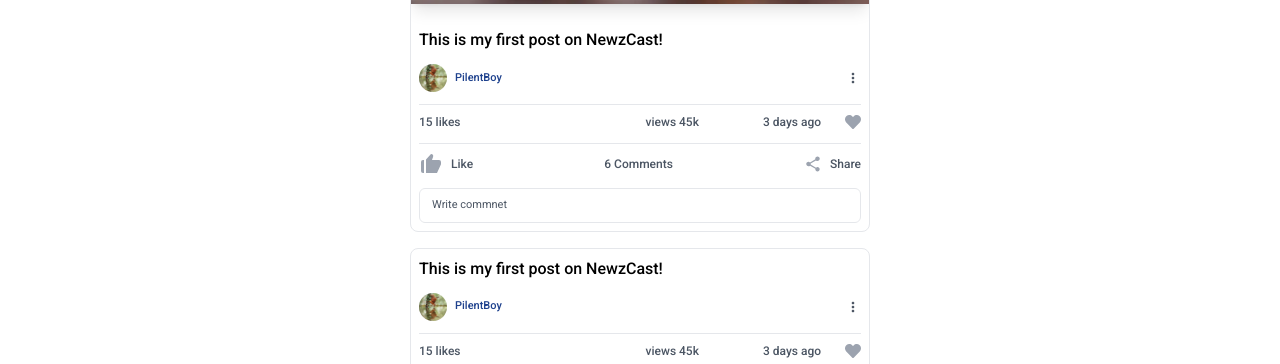
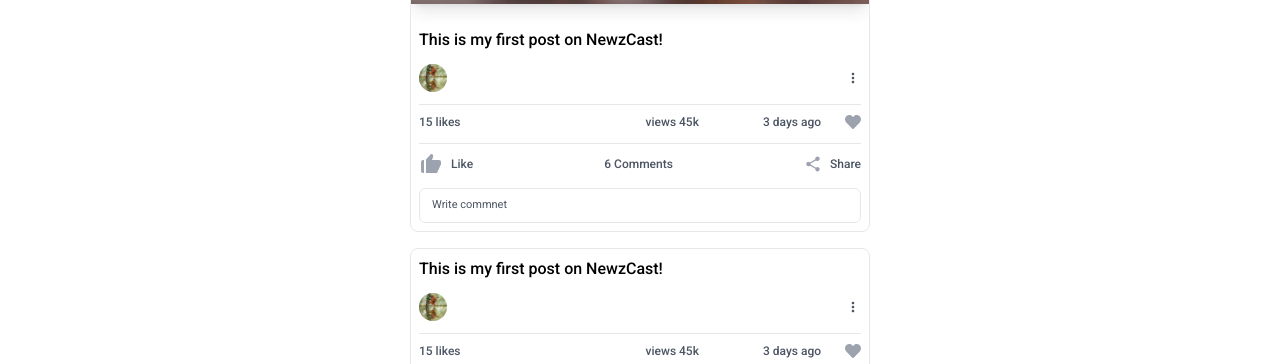
Before and after one commit to pilentboy/NewzCast, a React (Create React App) app: page /newzcast in a window 1280 px wide. Shown: the part 436-800 px from the top of the page. Built offline with nearby package versions, Linux system fonts and the light colour scheme.

Commit message:
display user's full name in Profile page

```diff
--- a/src/components/home/HomeNav.jsx
+++ b/src/components/home/HomeNav.jsx
@@ -82,7 +82,7 @@ function HomeNav() {
                                 </HomeNavLink> : (
 
                                     <div className="flex items-center">
-                                        <UserProfile username={userDBJsonInfo['firstName']} profileImage={userDBJsonInfo['profileImage']} styles={'flex-row space-x-2'} />
+                                        <UserProfile userFullName={userDBJsonInfo['firstName']} profileImage={userDBJsonInfo['profileImage']} styles={'flex-row space-x-2'} />
                                         <ArrowBTN action={setOptionBoxDisplay}>
                                             <OptionBox
                                                 display={optionBoxDisplay}
--- a/src/components/profile/UserProfile.jsx
+++ b/src/components/profile/UserProfile.jsx
@@ -1,11 +1,11 @@
 import ProfilePic from "./ProfilePic"
 import { Link } from "react-router-dom"
 
-function UserProfile({ styles, target, username, userNameStyle, profileImage, imageSize, imgStyles, profileImageButton }) {
+function UserProfile({ styles, target, userFullName, userNameStyle, profileImage, imageSize, imgStyles, profileImageButton }) {
     return (
         <Link to={!target ? 'profile' : target} className={`flex items-center ${styles}`}>
             <ProfilePic src={profileImage} size={imageSize} button={profileImageButton} imgStyles={imgStyles} />
-            <span className={`font-sens ${userNameStyle ? userNameStyle : 'text-gray-500 text-sm'} `}>{username}</span>
+            <span className={`font-sens ${userNameStyle ? userNameStyle : 'text-gray-500 text-sm'} `}>{userFullName}</span>
         </Link>
     )
 }
--- a/src/pages/profile.jsx
+++ b/src/pages/profile.jsx
@@ -37,7 +37,7 @@ const Profile = () => {
                         <div className="flex flex-col border-b border-gray-200 pb-10 ">
 
                             <div className="flex flex-col mx-auto items-center relative">
-                                <UserProfile profileImage={userDBJsonInfo['profileImage']} target={' '} username={`${userDBJsonInfo['firstName']} ${userDBJsonInfo['lastName']} `} styles={'flex-col space-y-2'} imageSize={'h-20 border-4 border-purple-1000 '} profileImageButton={<ChangeProfilePic />} userNameStyle={'text-purple-1000'} imgStyles={'relative'} />
+                                <UserProfile profileImage={userDBJsonInfo['profileImage']} target={' '} userFullName={`${userDBJsonInfo['firstName']} ${userDBJsonInfo['lastName']} `} styles={'flex-col space-y-2'} imageSize={'h-20 border-4 border-purple-1000 '} profileImageButton={<ChangeProfilePic />} userNameStyle={'text-purple-1000'} imgStyles={'relative'} />
                                 <UserID id='pilentboy' />
                             </div>
 
```
